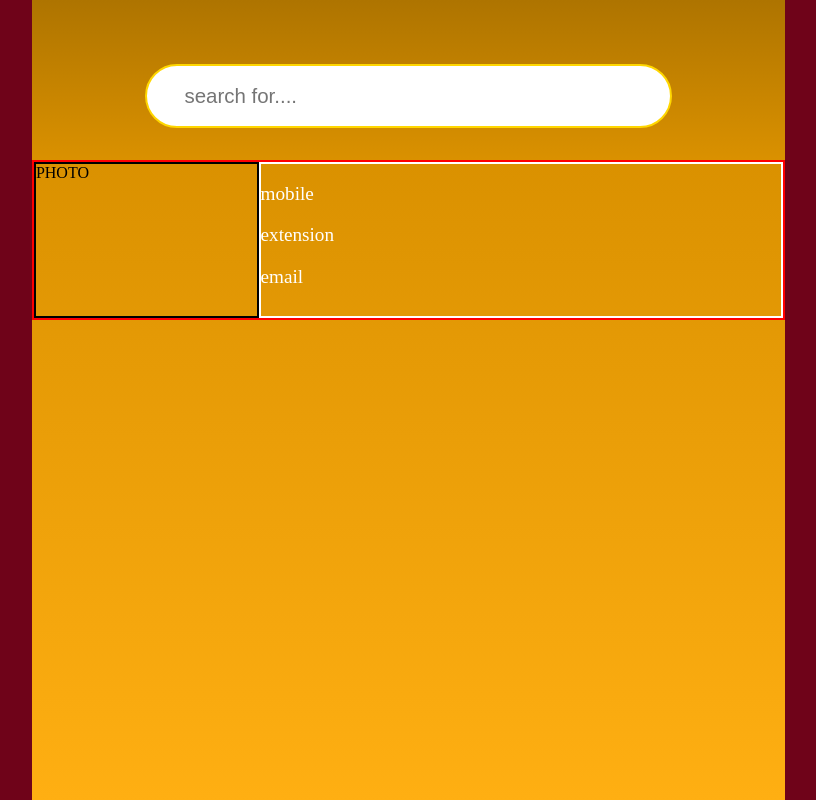
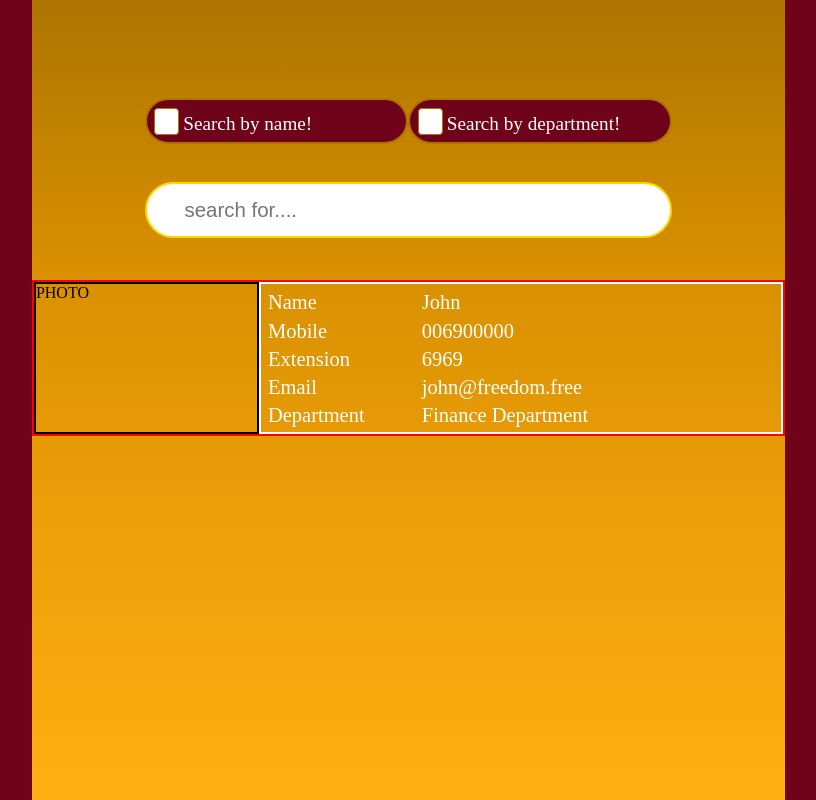
Before and after one commit to codeyourwaytofreedom/contacts, a Flask app: page /search in a window 1280 px wide. Shown: the whole page, without its empty margins (227-1043 px from the left). Run offline with Flask 2, Linux system fonts and the light colour scheme; a user stored in the database is signed in.

Commit message:
search options added database connection done with dummy data

```diff
--- a/main.py
+++ b/main.py
@@ -10,6 +10,7 @@ contact_finder.config['PERMANENT_SESSION_LIFETIME'] = timedelta(minutes=10)
 
 db = SQLAlchemy(contact_finder)
 
+test = ["John", "006900000", "6969", "john@freedom.free", "Finance Department"]
 
 class employee(db.Model):
     id = db.Column(db.Integer, primary_key=True)
@@ -42,7 +43,7 @@ def login():
 @contact_finder.route("/search")
 def search():
     if 'existing_employee' in session:
-        return render_template("search.html")
+        return render_template("search.html",test=test)
     else:
         return redirect(url_for("login"))
 
--- a/static/search.css
+++ b/static/search.css
@@ -7,7 +7,7 @@ body {
 
 .title      {
             position:relative;
-            height:20%;
+            height:35%;
             width:60%;
             background-image:linear-gradient(#ae7400, #da9100);
             margin-left:20%;
@@ -16,7 +16,7 @@ body {
 
 
 .results {
-                height: 80%;
+                height: 65%;
                 width:60%;
                 margin-left:20%;
                 background-image:linear-gradient(#da9100, #ffaf12);
@@ -24,11 +24,11 @@ body {
 
 .search_box {
                 position:absolute;
-                width:70%; height:40%;
+                width:70%; height:20%;
                 font-size:1.6vw;
                 padding-left: 5%;
                 border-radius: 5em;
-                top:40%; left: 15%;
+                top:65%; left: 15%;
                 border: 2px solid #FFD700;
                 outline: none;
 
@@ -37,7 +37,7 @@ body {
 .employee_info {
             position:relative;
             border: 2px solid red;
-            height: 25%;
+            height: 30%;
 
             }
             .photo {
@@ -46,13 +46,87 @@ body {
                     height:100%;
                    }
             .contact_details {
+                    display:grid;
+                    grid-template-columns: 30% 70%;
                     position:absolute;
                     border: 2px solid white;
                     width:70%; height:100%;
+                    padding-top:1%;
+                    padding-left:1%;
                     top:0;
                     right: 0;
                     }
-            .contact_details > p {
+            .contact_details > div {
                             color:white;
-                            font-size: 1.5vw;
+                            font-size: 1.6vw;
+                            height:25%;
                             }
+
+
+
+.checkbox_row {
+            position:absolute;
+            width:70%;
+            height:20%;
+            left:15%; top:35%;
+              }
+
+.checkbox1 {
+            position:absolute;
+            border:2px solid #ae7400;
+            border-radius:5em;
+            width:50%;
+            background-color:#6F0319;
+            }
+
+.checkbox2 {
+            position:absolute;
+            border:2px solid #ae7400;
+            border-radius:5em;
+            width:50%;
+            left:50%;
+            background-color:#6F0319;
+            }
+
+
+
+
+input[type=checkbox] + label {
+  display: block;
+  margin: 0.2em;
+  cursor: pointer;
+  padding: 0.2em;
+  font-size: 1.5vw;
+  color:white;
+}
+
+input[type=checkbox] {
+  display: none;
+}
+
+input[type=checkbox] + label:before {
+  content: "\2714";
+  border: 0.1em solid #ae7400;
+  background-color:white;
+  border-radius: 0.2em;
+  display: inline-block;
+  width: 1em;
+  height: 1em;
+  padding-left: 0.2em;
+  padding-bottom: 0.3em;
+  margin-right: 0.2em;
+  vertical-align: bottom;
+  color: transparent;
+  transition: .2s;
+}
+
+
+input[type=checkbox] + label:active:before {
+  transform: scale(0);
+}
+
+input[type=checkbox]:checked + label:before {
+  background-color: #da9100;
+  border-color: MediumSeaGreen;
+  color: #fff;
+}
--- a/templates/search.html
+++ b/templates/search.html
@@ -10,11 +10,28 @@
 
 
 <div class="title">
+        <div class="checkbox_row">
 
+                            <div class="checkbox1">
+                  <input type="checkbox" id="name" name="fruit-1" value="name">
+                  <label for="name">Search by name!</label>
+        </div>
+        <div class="checkbox2">
+                  <input type="checkbox" id="dep" name="fruit-1" value="name">
+                  <label for="dep">Search by department!</label>
+        </div>
+
+        </div>
+
+
+
+
+
+    <form action="/" method="POST">
     <div class="row">
         <input placeholder="search for...." class="search_box">
     </div>
-
+    </form>
 </div>
 
 <div class="results">
@@ -26,19 +43,20 @@
         </div>
 
         <div class="contact_details">
-            <p>mobile</p>
-            <p>extension</p>
-            <p>email</p>
+            <div>Name</div><div>{{test[0]}}</div>
+            <div>Mobile</div><div>{{test[1]}}</div>
+            <div>Extension</div><div>{{test[2]}}</div>
+            <div>Email</div><div>{{test[3]}}</div>
+            <div>Department</div><div>{{test[4]}}</div>
         </div>
 
     </div>
-
 
 </div>
 
 
 
-
+<script src="search.js"></script>
 
 
 
```
Also changed, not shown: static/search.js (added).
